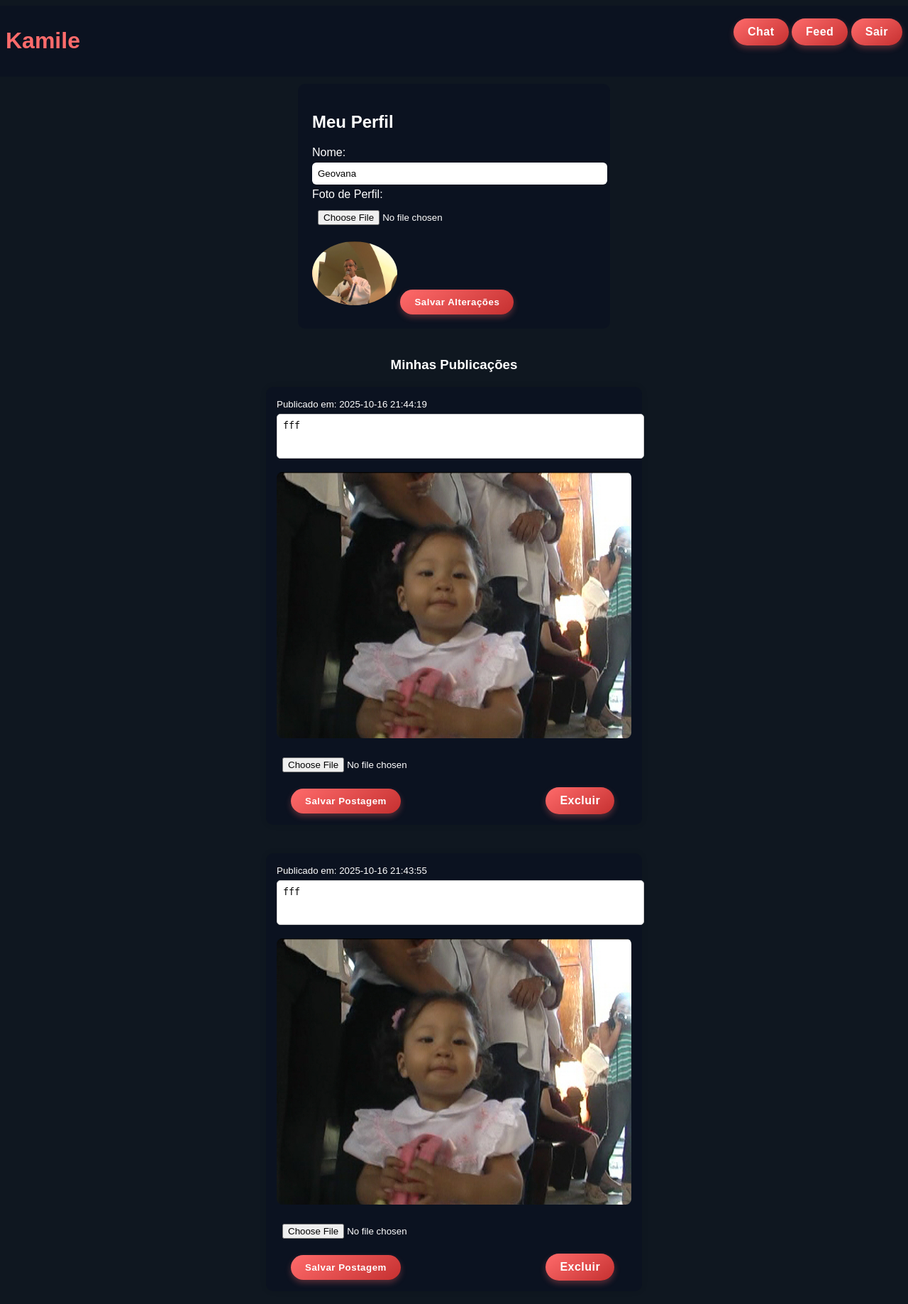
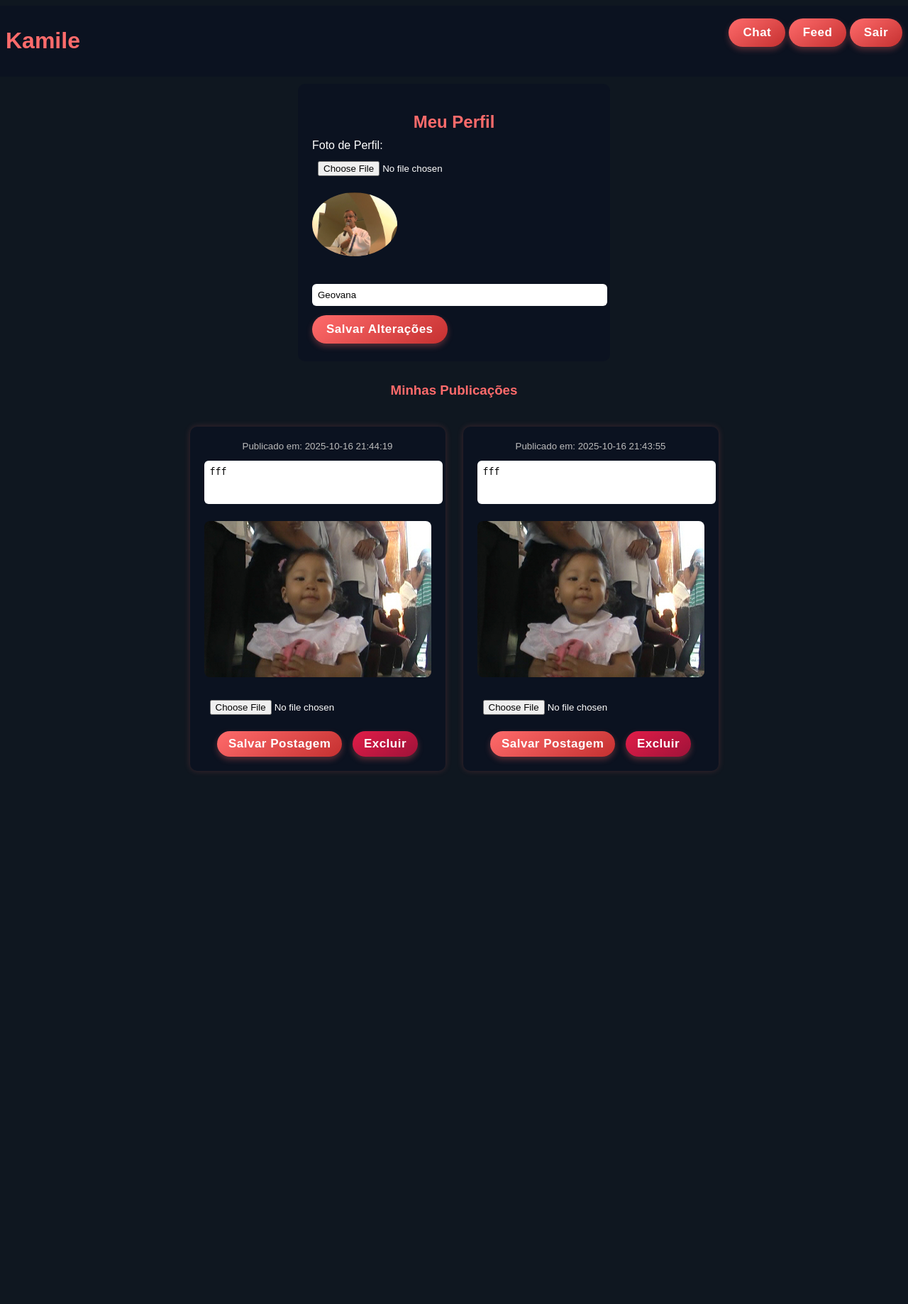
Before and after one commit to kaorishi11/Kamile, a PHP site: page /perfil.php in a window 1280 px wide. Shown: the whole page at 71% size. After the commit the page ends 1089 px from the top, so only its background shows below. Run offline with PHP 8.4, Linux system fonts and the light colour scheme; a user stored in the database is signed in; data comes from the database, SQL or seed files in the repository.

Commit message:
Css mudança

```diff
--- a/perfil.php
+++ b/perfil.php
@@ -98,9 +98,10 @@ $result_posts = $postagens->get_result();
   align-items: center;
 }
 
-h3 {
+h3, h2 {
   text-align: center;
-    margin: 30px 0 10px;
+  margin: 20px 0 10px;
+  color: #ff6b6b;
 }
 
 /* Container das postagens */
@@ -108,38 +109,85 @@ h3 {
   display: flex;
   flex-wrap: wrap;
   justify-content: center;
-    gap: 20px; /* espaçamento entre os cards */
+  gap: 25px;
   width: 100%;
-    max-width: 1000px; /* limita a largura total */
-    margin: 0 auto;
+  max-width: 1100px;
+  margin: 20px auto;
 }
 
-/* Cada postagem individual */
+/* Cada post */
 .post {
+  background: #0b1220;
   border-radius: 10px;
-    padding: 15px;
-    box-shadow: 0 0 8px rgba(0,0,0,0.1);
-    width: 500px; /* largura fixa dos cards */
-    display: flex;
-    flex-direction: column;
-    align-items: center;
+  padding: 20px;
+  box-shadow: 0 0 10px rgba(255, 107, 107, 0.2);
+  width: 320px;
+  text-align: center;
+}
+
+.post small {
+  display: block;
+  color: #bbb;
+  margin-bottom: 8px;
 }
 
 .post textarea {
   width: 100%;
   resize: none;
-    border-radius: 5px;
+  border-radius: 6px;
+  border: none;
+  background: #fff;
+  color: #000;
   padding: 8px;
-    border: 1px solid #ccc;
+  margin-bottom: 10px;
+  transition: 0.3s;
 }
 
+.post textarea:focus {
+  border: 1px solid #ff6b6b;
+  box-shadow: 0 0 6px rgba(255,107,107,0.5);
+}
+
+/* Imagem da postagem */
 .post img {
   width: 100%;
+  max-height: 220px;
+  object-fit: cover;
   border-radius: 8px;
   margin: 10px 0;
-    object-fit: cover;
 }
 
+/* Input de upload */
+.post input[type="file"] {
+  margin-top: 10px;
+  width: 100%;
+  color: #fff;
+}
+
+/* Botões */
+.post button, .post a {
+  display: inline-block;
+  background: linear-gradient(145deg, #ff6b6b, #c53030);
+  color: white;
+  padding: 8px 16px;
+  border-radius: 30px;
+  text-decoration: none;
+  border: none;
+  font-weight: bold;
+  margin: 10px 5px 0;
+  transition: 0.3s;
+  box-shadow: 0 4px 8px rgba(255, 107, 107, 0.3);
+}
+
+.post button:hover, .post a:hover {
+  transform: scale(1.05);
+  box-shadow: 0 6px 12px rgba(255, 107, 107, 0.5);
+}
+
+/* Corrige botão de excluir */
+.post a {
+  background: linear-gradient(145deg, #e11d48, #9f1239);
+}
 
     </style>
 </head>
@@ -158,13 +206,14 @@ h3 {
         <h2>Meu Perfil</h2>
         <form method="POST" enctype="multipart/form-data">
             <input type="hidden" name="acao" value="perfil">
-            <label>Nome:</label>
-            <input type="text" name="nome" value="<?= htmlspecialchars($usuario['nome']) ?>" required>
             <label>Foto de Perfil:</label>
             <input type="file" name="foto">
             <?php if (!empty($usuario['foto'])): ?>
-                <img src="<?= htmlspecialchars($usuario['foto']) ?>" width="120" style="border-radius:50%;margin-top:10px;">
+                <img src="<?= htmlspecialchars($usuario['foto']) ?>" width="120" style="border-radius:100%;margin-top:10px; margin-bottom:30px;" alt="Foto de Perfil">
             <?php endif; ?>
+
+            <input type="text" name="nome" value="<?= htmlspecialchars($usuario['nome']) ?>" required>
+
             <button type="submit">Salvar Alterações</button>
         </form>
     </div>
@@ -185,8 +234,8 @@ h3 {
                     <?php endif; ?>
 
                     <input type="file" name="foto_post">
-                    <button type="submit" style="margin-left: 20px;">Salvar Postagem</button>
-                    <a href="excluir_post.php?id=<?= $p['id']?>" style="margin-left: 200px;">Excluir</a>
+                    <button type="submit" >Salvar Postagem</button>
+                    <a href="excluir_post.php?id=<?= $p['id']?>">Excluir</a>
                 </form>
             </div>
         <?php endwhile; ?>
--- a/style.css
+++ b/style.css
@@ -24,6 +24,7 @@ width: 400px;
 button, .btn-edit, .btn-del, a {
   text-decoration: none;
   position: relative;
+  font-size: 17px;
   display: inline-block;
   border: none;
   outline: none;
@@ -32,39 +33,31 @@ button, .btn-edit, .btn-del, a {
   letter-spacing: 0.5px;
   padding: 10px 20px;
   margin-top: 8px;
+  margin-bottom: 5px;
   border-radius: 30px;
   background: linear-gradient(145deg, #ff6b6b, #c53030);
   box-shadow: 0 4px 8px rgba(255, 107, 107, 0.3);
   cursor: pointer;
   transition: all 0.2s ease-in-out;
 }
-
-/* 💫 Efeito hover */
 button:hover, .btn-edit:hover, .btn-del:hover, a:hover {
   transform: scale(1.05);
   box-shadow: 0 6px 12px rgba(255, 107, 107, 0.5);
   filter: brightness(1.1);
 }
-
-/* ✨ Efeito ao clicar */
 button:active, .btn-edit:active, .btn-del:active {
   transform: scale(0.96);
   box-shadow: 0 2px 5px rgba(255, 107, 107, 0.2);
 }
-
-/* 🩶 Botão de editar (tom metálico) */
 .btn-edit {
   background: linear-gradient(145deg, #64748b, #475569);
   box-shadow: 0 4px 8px rgba(148, 163, 184, 0.3);
 }
-
-/* ❤️ Botão de deletar (tom rubi) */
 .btn-del {
   background: linear-gradient(145deg, #e11d48, #9f1239);
   box-shadow: 0 4px 8px rgba(225, 29, 72, 0.3);
 }
 
-/* 🔘 Botão circular opcional (para ícones ou upload) */
 .btn-round {
   width: 45px;
   height: 45px;
@@ -79,7 +72,6 @@ button:active, .btn-edit:active, .btn-del:active {
 .btn-round:hover {
   transform: rotate(8deg) scale(1.08);
 }
-
 input, textarea {
 width: 100%;
 margin: 5px 0;
```
Also changed, not shown: cadastro.php (+9 -0 lines), index.php (+9 -0 lines), uploads/ka.jpg (added), uploads/ll.jfif (added). Lines whose indentation alone changed are shown as unchanged.
